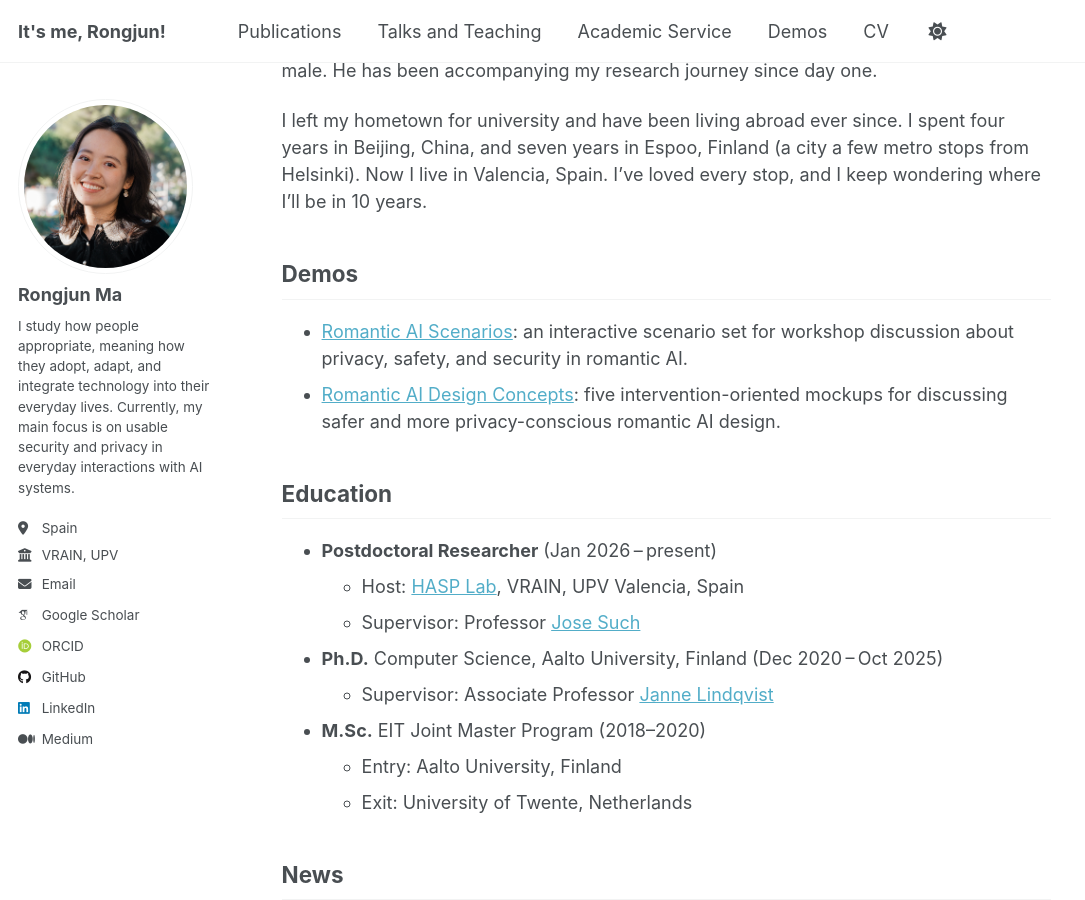
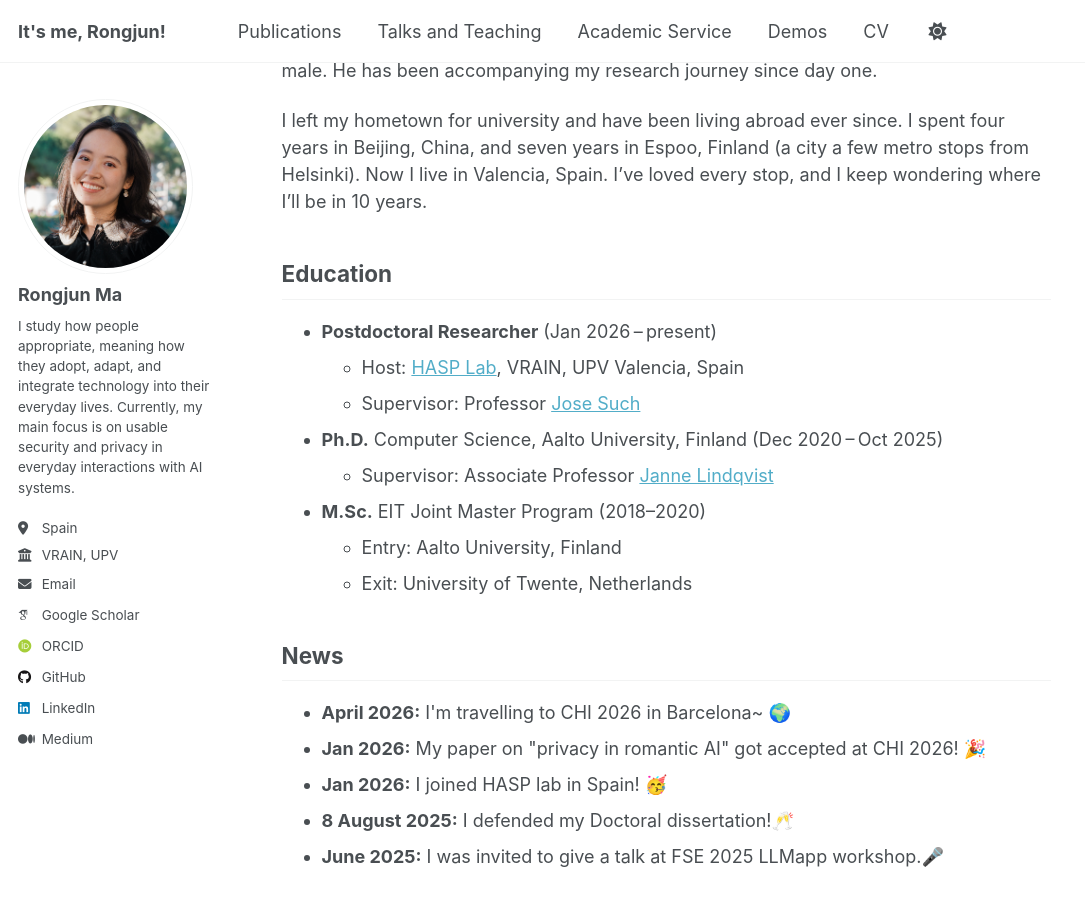
Before and after one commit to marongjun/marongjun.github.io, a Jekyll site: the page built from _pages/about.md, in a window 1280 px wide and 900 px high, scrolled down 320 px. Shown: the whole window, without its empty margins (0-1085 px from the left). Built offline with Jekyll 4.4.1, drawn with Linux system fonts in a browser that asks for light colours; some web fonts are replaced.

Commit message:
Remove demos section from homepage

```diff
--- a/_pages/about.md
+++ b/_pages/about.md
@@ -13,10 +13,6 @@ I'm interested in theory and methodology; they are lenses and tools to interpret
 I have a cat Chester, who is a rebellious, talkative, peaceful, multicultural middle-aged male. He has been accompanying my research journey since day one.
 
 I left my hometown for university and have been living abroad ever since. I spent four years in Beijing, China, and seven years in Espoo, Finland (a city a few metro stops from Helsinki). Now I live in Valencia, Spain. I’ve loved every stop, and I keep wondering where I’ll be in 10 years.
-
-## Demos
-- [Romantic AI Scenarios](/demos/romantic-ai-scenarios/): an interactive scenario set for workshop discussion about privacy, safety, and security in romantic AI.
-- [Romantic AI Design Concepts](/demos/romantic-ai-design-concepts/): five intervention-oriented mockups for discussing safer and more privacy-conscious romantic AI design.
 
 ## Education
 - **Postdoctoral Researcher** (Jan 2026 – present)
```
